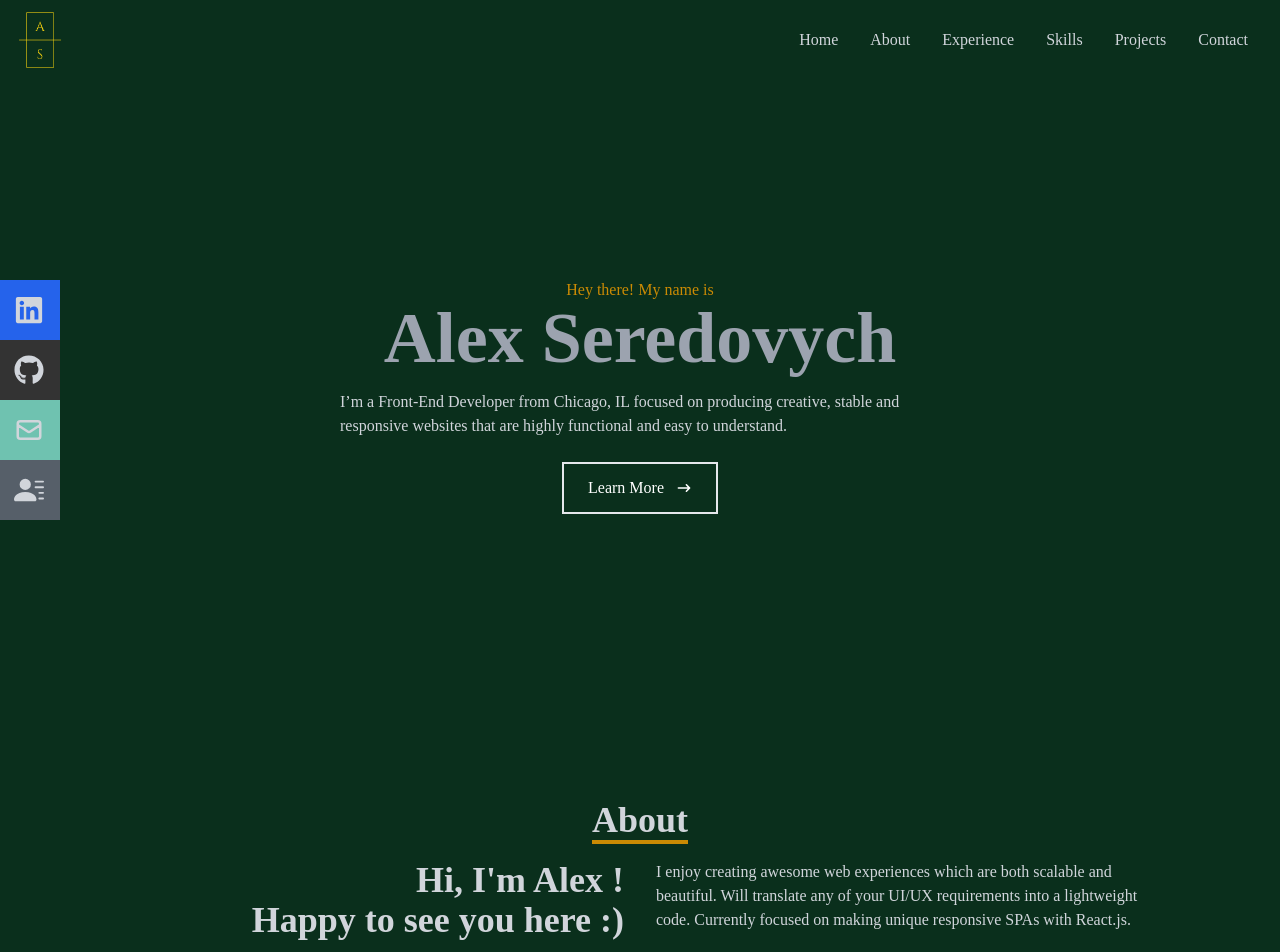
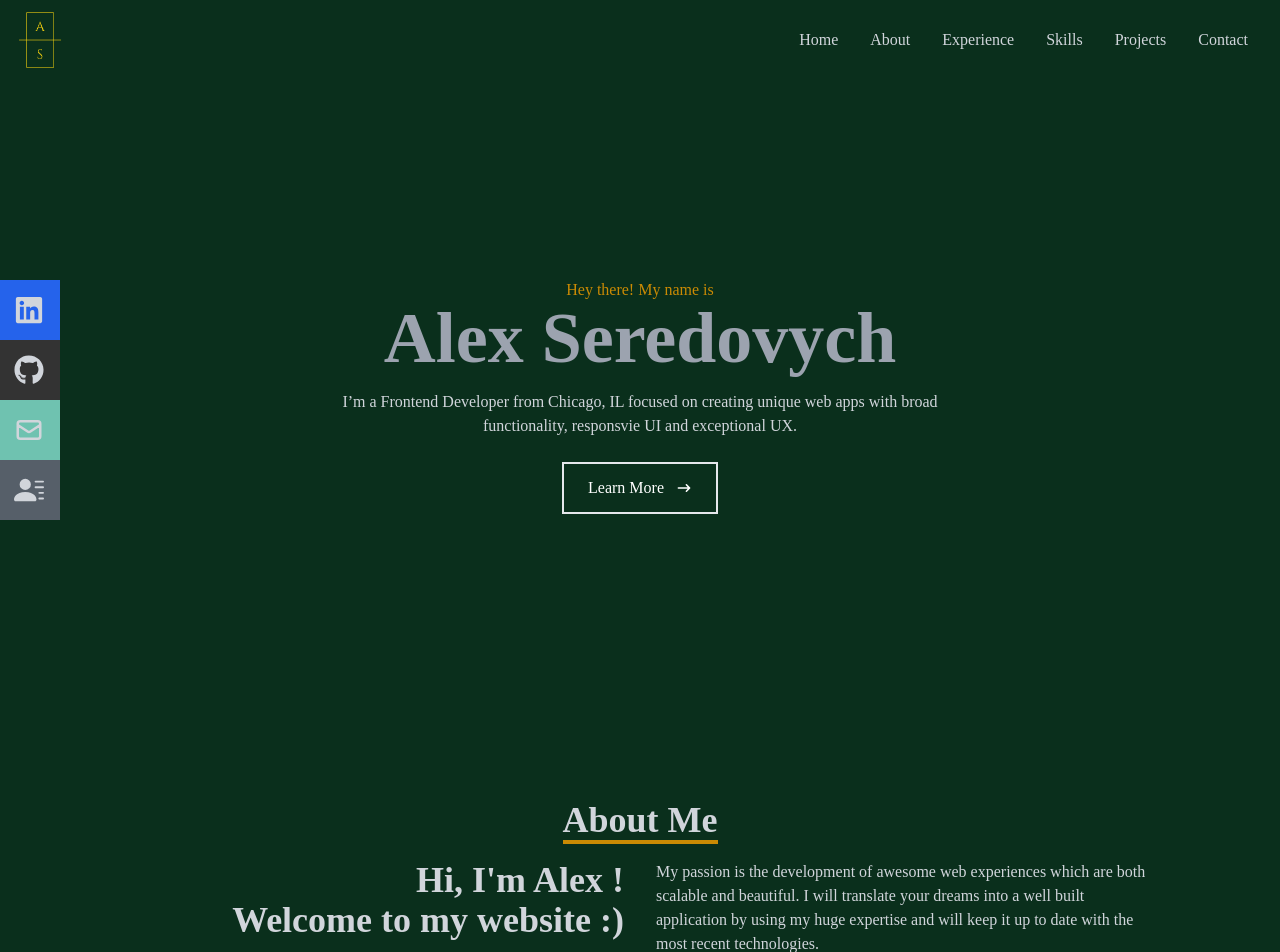
Before and after one commit to alexseredovych/react-portfolio-app, a React (Create React App) app: page / in a window 1280 px wide. Shown: the top 952 px of the page. Built offline with nearby package versions, Linux system fonts and the light colour scheme.

Commit message:
- Fixed typos - Updated some outdated info

```diff
--- a/src/components/About.jsx
+++ b/src/components/About.jsx
@@ -5,22 +5,20 @@ const About = () => {
     <div name="about" className="w-full h-screen bg-[#0a2f1c] text-gray-300">
       <div className="flex justify-center">
         <p className="text-4xl inline font-bold border-b-4 border-yellow-600 text-gray-300">
-          About
+          About Me
         </p>
       </div>
       <div></div>
       <div className="w-full mt-4 grid sm:grid-cols-2 gap-8 px-4">
         <div className="sm:text-right text-4xl font-bold">
           <p>
-            Hi, I'm Alex ! <br></br> Happy to see you here :)
+            Hi, I'm Alex ! <br></br> Welcome to my website :)
           </p>
         </div>
         <div className="max-w-[500px]">
           <p>
-            I enjoy creating awesome web experiences which are both scalable and
-            beautiful. Will translate any of your UI/UX requirements into a
-            lightweight code. Currently focused on making unique responsive SPAs
-            with React.js.
+            My passion is the development of awesome web experiences which are both scalable and
+            beautiful. I will translate your dreams into a well built application by using my huge expertise and will keep it up to date with the most recent technologies.
           </p>
         </div>
       </div>
--- a/src/components/Experience.jsx
+++ b/src/components/Experience.jsx
@@ -105,7 +105,7 @@ const Experience = () => {
           </VerticalTimelineElement>
           <VerticalTimelineElement
             className="vertical-timeline-element--work"
-            date="2021 - now"
+            date="2020 - present"
             dateClassName="text-8xl font-bold inline text-white"
             iconStyle={{ background: "#c28c19", color: "#fff" }}
             icon={<IoMdBriefcase />}
@@ -117,13 +117,11 @@ const Experience = () => {
               Larixoft Solutions LLC. (Lviv, Ukraine - remote)
             </h4>
             <p>
-              Developed several corporate websites using HTML, CSS, JavaScript,
-              jQuery, Bootstrap, Tailwind and/or Sass, Created user-centered,
+              Developed web apps using React.js, Redux Toolkit, JavaScript,
+              jQuery, HTML, CSS, Bootstrap, Tailwind and Sass, Created user-centered,
               modern, and interactive experiences, Went through multiple
               iterations of the websites, making adjustments as the clients
-              requested through weekly meetings, Customized React templates to
-              meet the needs of the client and their users, Used technologies
-              such as HTML5, CSS3 and React.js to create modular front-end
+              requested through weekly meetings
               applications
             </p>
           </VerticalTimelineElement>
--- a/src/components/Home.jsx
+++ b/src/components/Home.jsx
@@ -16,10 +16,9 @@ const Home = () => {
           </p>
         </div>
         <div className="flex justify-center">
-          <p className="py-4 max-w-[600px] text-gray-300">
-            I’m a Front-End Developer from Chicago, IL focused on producing
-            creative, stable and responsive websites that are highly functional
-            and easy to understand.
+          <p className="py-4 max-w-[600px] text-gray-300 text-center">
+            I’m a Frontend Developer from Chicago, IL focused on creating
+            unique web apps with broad functionality, responsvie UI and exceptional UX.
           </p>
         </div>
         <div className="flex justify-center">
--- a/src/components/Work.jsx
+++ b/src/components/Work.jsx
@@ -22,7 +22,7 @@ const Work = () => {
         </div>
 
         {/* container for projects */}
-        <div className="grid sm:grid-cols-2 md:grid-cols-3 gap-4">
+        <div className="grid sm:grid-cols-2 md:grid-cols-2 gap-4">
           {/* Gird Item */}
           {project.map((item, index) => (
             <div
--- a/src/data/data.js
+++ b/src/data/data.js
@@ -16,12 +16,5 @@ export const data = [
     image: Crypto,
     github: "https://github.com/alexseredovych/react-crypto-app",
     live: "https://crypto-stats-396c8.web.app/",
-  },
-  {
-    id: 3,
-    name: "Currency Coverter",
-    image: Converter,
-    github: "https://github.com/alexseredovych/currency-converter",
-    live: "https://currency-converter-cbbb6.web.app/",
   }
 ];
```
